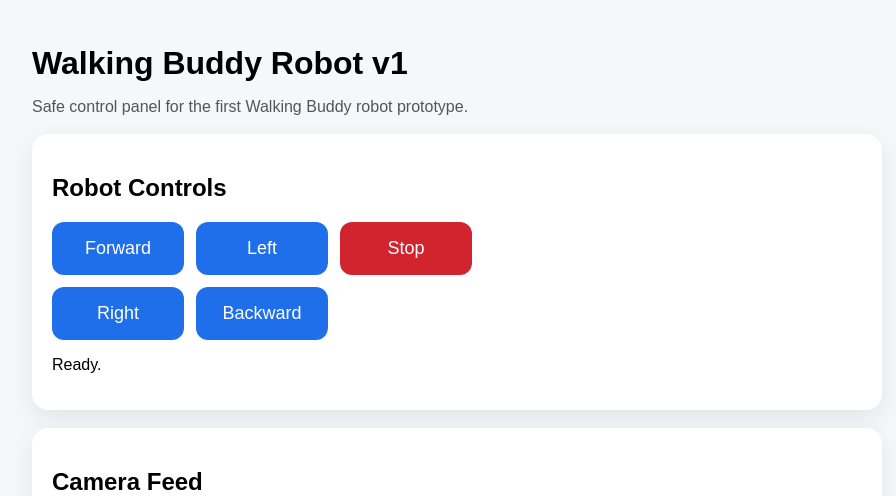
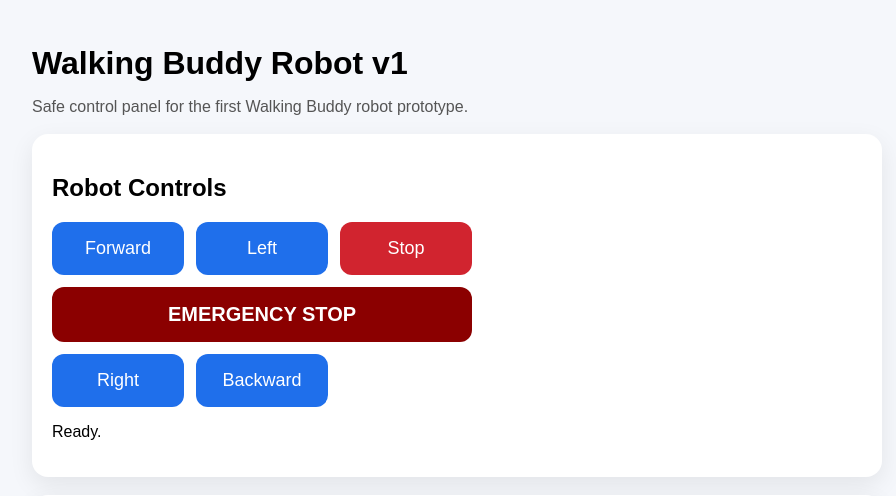
Before and after one commit to walkingbuddy3/walking-buddy-robot-v1, a Flask app: page / in a window 1280 px wide. Shown: the top 496 px of the page, without its empty margins (183-1079 px from the left). Run offline with Flask 3, Linux system fonts and the light colour scheme.

Commit message:
Add obstacle status and emergency stop endpoints

```diff
--- a/WalkingBuddyRobot_v1/walking_buddy/app.py
+++ b/WalkingBuddyRobot_v1/walking_buddy/app.py
@@ -3,6 +3,7 @@ from walking_buddy.config import APP_NAME
 from walking_buddy.hardware.motors import MotorController
 from walking_buddy.services.camera import CameraService
 from walking_buddy.services.voice import speak
+from walking_buddy.services.obstacles import ObstacleService
 
 motor_controller = MotorController()
 camera_service = CameraService()
@@ -16,11 +17,13 @@ def create_app():
 
     @app.route("/api/status")
     def status():
+        obstacle_status = ObstacleService.get_status()
         return jsonify({
             "ok": True,
             "app": APP_NAME,
             "mode": motor_controller.mode,
-            "last_command": motor_controller.last_command
+            "last_command": motor_controller.last_command,
+            "obstacle": obstacle_status
         })
 
     @app.route("/api/move", methods=["POST"])
@@ -31,6 +34,30 @@ def create_app():
 
         result = motor_controller.run_command(command, seconds=seconds)
         return jsonify(result)
+
+
+
+    @app.route("/api/emergency-stop", methods=["POST"])
+    def emergency_stop():
+        result = motor_controller.run_command("stop", seconds=0)
+        speak("Emergency stop activated.")
+        return jsonify({
+            "ok": True,
+            "message": "Emergency stop activated.",
+            "result": result
+        })
+
+    @app.route("/api/obstacle", methods=["GET", "POST"])
+    def obstacle():
+        if request.method == "POST":
+            data = request.get_json(silent=True) or {}
+            distance = data.get("distance_cm", 100)
+            ObstacleService.set_distance(distance)
+
+        return jsonify({
+            "ok": True,
+            "obstacle": ObstacleService.get_status()
+        })
 
     @app.route("/api/say", methods=["POST"])
     def say():
--- a/WalkingBuddyRobot_v1/walking_buddy/web/static/app.js
+++ b/WalkingBuddyRobot_v1/walking_buddy/web/static/app.js
@@ -22,3 +22,16 @@ async function sayHello() {
     const data = await response.json();
     document.getElementById("status").innerText = JSON.stringify(data);
 }
+
+async function emergencyStop() {
+    const status = document.getElementById("status");
+    status.innerText = "EMERGENCY STOP sending...";
+
+    const response = await fetch("/api/emergency-stop", {
+        method: "POST",
+        headers: {"Content-Type": "application/json"}
+    });
+
+    const data = await response.json();
+    status.innerText = JSON.stringify(data);
+}
--- a/WalkingBuddyRobot_v1/walking_buddy/web/static/style.css
+++ b/WalkingBuddyRobot_v1/walking_buddy/web/static/style.css
@@ -58,3 +58,10 @@ button.stop {
     border-radius: 12px;
     background: #111;
 }
+
+button.emergency {
+    background: #8b0000;
+    grid-column: 1 / -1;
+    font-weight: bold;
+    font-size: 20px;
+}
--- a/WalkingBuddyRobot_v1/walking_buddy/web/templates/index.html
+++ b/WalkingBuddyRobot_v1/walking_buddy/web/templates/index.html
@@ -17,6 +17,7 @@
                 <button onclick="moveRobot('forward')">Forward</button>
                 <button onclick="moveRobot('left')">Left</button>
                 <button onclick="moveRobot('stop')" class="stop">Stop</button>
+                <button onclick="emergencyStop()" class="emergency">EMERGENCY STOP</button>
                 <button onclick="moveRobot('right')">Right</button>
                 <button onclick="moveRobot('backward')">Backward</button>
             </div>
```
Also changed, not shown: WalkingBuddyRobot_v1/walking_buddy/services/obstacles.py (+10 -14 lines).
